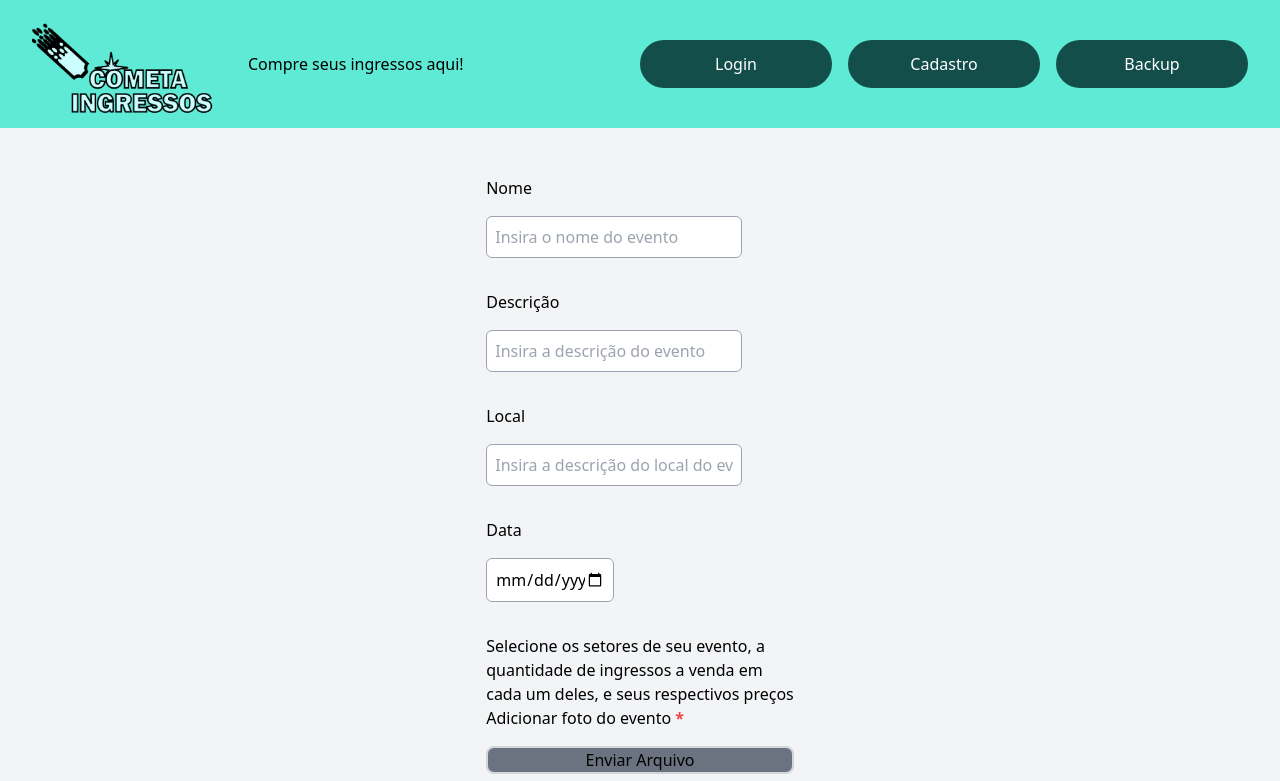
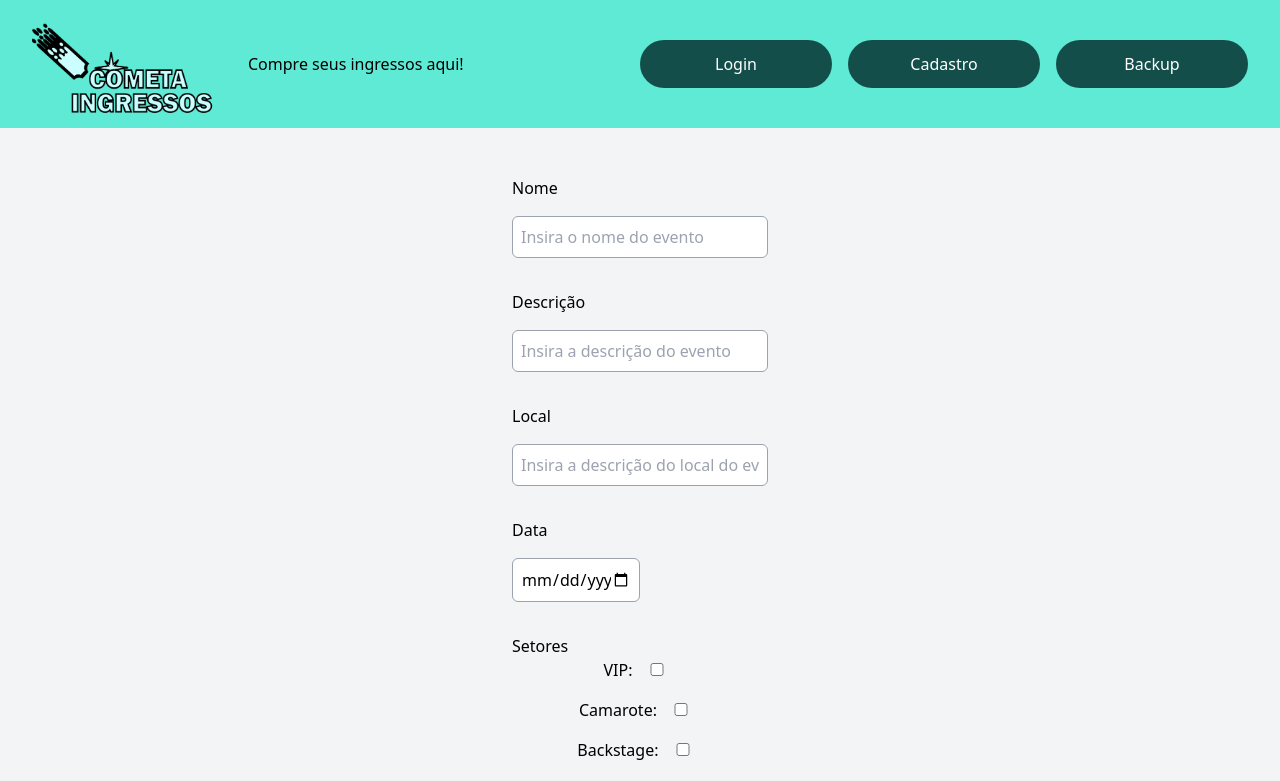
Before and after one commit to Yamazaki-Khaio/Cometa-Ingresso, a Next.js app in the folder ingressoscometa/: page /cadastro_evento in a window 1280 px wide. Shown: the top 781 px of the page. Built offline with nearby package versions, Linux system fonts and the light colour scheme.

Commit message:
campo setor evento

```diff
--- a/ingressoscometa/src/components/CadastroEvento/Cadastro_Evento.tsx
+++ b/ingressoscometa/src/components/CadastroEvento/Cadastro_Evento.tsx
@@ -5,6 +5,7 @@ import CampoDataEvento from "./CampoDataEvento";
 import { FormEventHandler, useState } from "react";
 import CampoLocalEvento from "./CampoLocalEvento";
 import CampoEnvioImagem from "./CampoEnviarImagem";
+import CampoSetorEvento from "./CampoSetorEvento";
 
 
 
@@ -18,6 +19,7 @@ interface FormData {
     type: string,
     data: number[]
   } | undefined
+  setor: string
   }
 
 
@@ -29,7 +31,8 @@ export default function CadastroEvento() {
     localEvento: "",
     dataEvento: "",
     horarioEvento: "",
-    imagem: undefined
+    imagem: undefined,
+    setor: "N"
   });
 
   const handleSubmit:FormEventHandler<HTMLFormElement> = async (e) =>{
@@ -39,7 +42,7 @@ export default function CadastroEvento() {
       formData.descricao = (document.getElementById('descricao') as HTMLInputElement)?.value;
       formData.localEvento = (document.getElementById('localEvento') as HTMLInputElement)?.value;
       formData.dataEvento = (document.getElementById('data') as HTMLInputElement)?.value;
-
+      formData.setor = (document.getElementById('setor') as HTMLInputElement)?.value;
 
       const res = await fetch('/api/evento', {
         method: 'POST',
@@ -86,9 +89,8 @@ return(
             <CampoDescricaoEvento value={formData.descricao} onChange={handleInputChange} name="descricao"/>
             <CampoLocalEvento value={formData.localEvento} onChange={handleInputChange} name="localEvento"/>
             <CampoDataEvento value={formData.dataEvento} onChange={handleInputChange} name="dataEvento"/>
-            <h2>Selecione os setores de seu evento, a</h2>
-            <h2>quantidade de ingressos a venda em</h2>
-            <h2>cada um deles, e seus respectivos preços</h2>
+            <h2>Setores</h2>
+            <CampoSetorEvento value={formData.setor} onChange={handleInputChange} name="setor"/>
             <CampoEnvioImagem  onChange={handleFileChange} name="imagem"/>
             <BotaoSubmitEvento/>
             </form>
--- a/ingressoscometa/src/components/CadastroEvento/CampoSetorEvento.tsx
+++ b/ingressoscometa/src/components/CadastroEvento/CampoSetorEvento.tsx
@@ -19,15 +19,19 @@ export default function CampoSetorEvento(props: any) {
       console.log("backstage")
     }
 
+    function NenhumClick(){
+      setChecked(checked)
+      console.log("nenhum")
+    }
+
   return (
-    <div className="flex flex-col gap-4">
-      <label htmlFor="setor">Setores</label>
-      <div className="r1">
+    <div className="flex flex-col gap-4 items-center">
+            <div className="r1">
       VIP: <input
       type="checkbox"
       id="Vip"
       onClick={VipClick}
-      className="border w-1/2 border-gray-400 rounded-md">
+      className="border w-10 border-gray-400 rounded-md">
       </input>
       </div>
       <div className="r2">
@@ -46,6 +50,14 @@ export default function CampoSetorEvento(props: any) {
       className="border w-10 border-gray-400 rounded-md">
       </input>
       </div>
+      <div className="r4">
+      Nenhum: <input
+      type="checkbox"
+      id="Nenhum"
+      onClick={NenhumClick}
+      className="border w-10 border-gray-400 rounded-md mb-8">
+      </input>
+      </div>
       </div>
   );
 }
```
